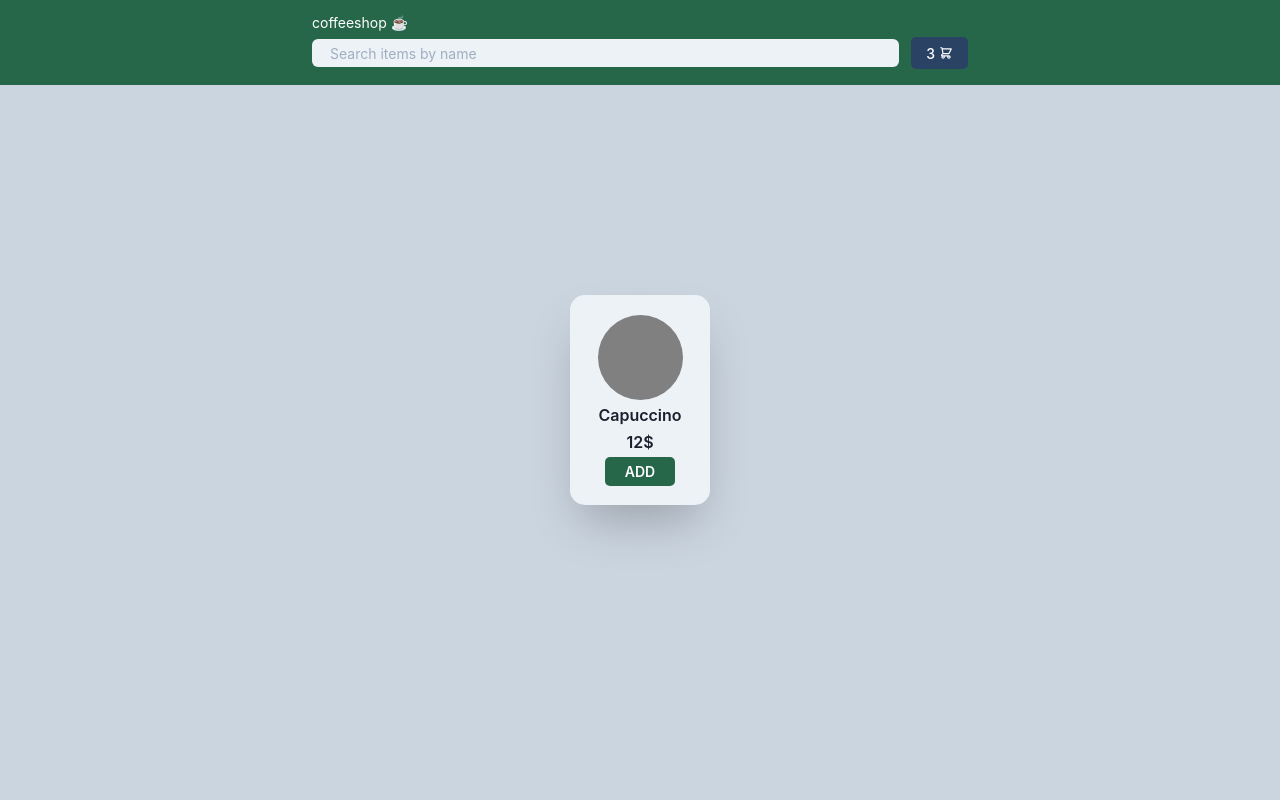
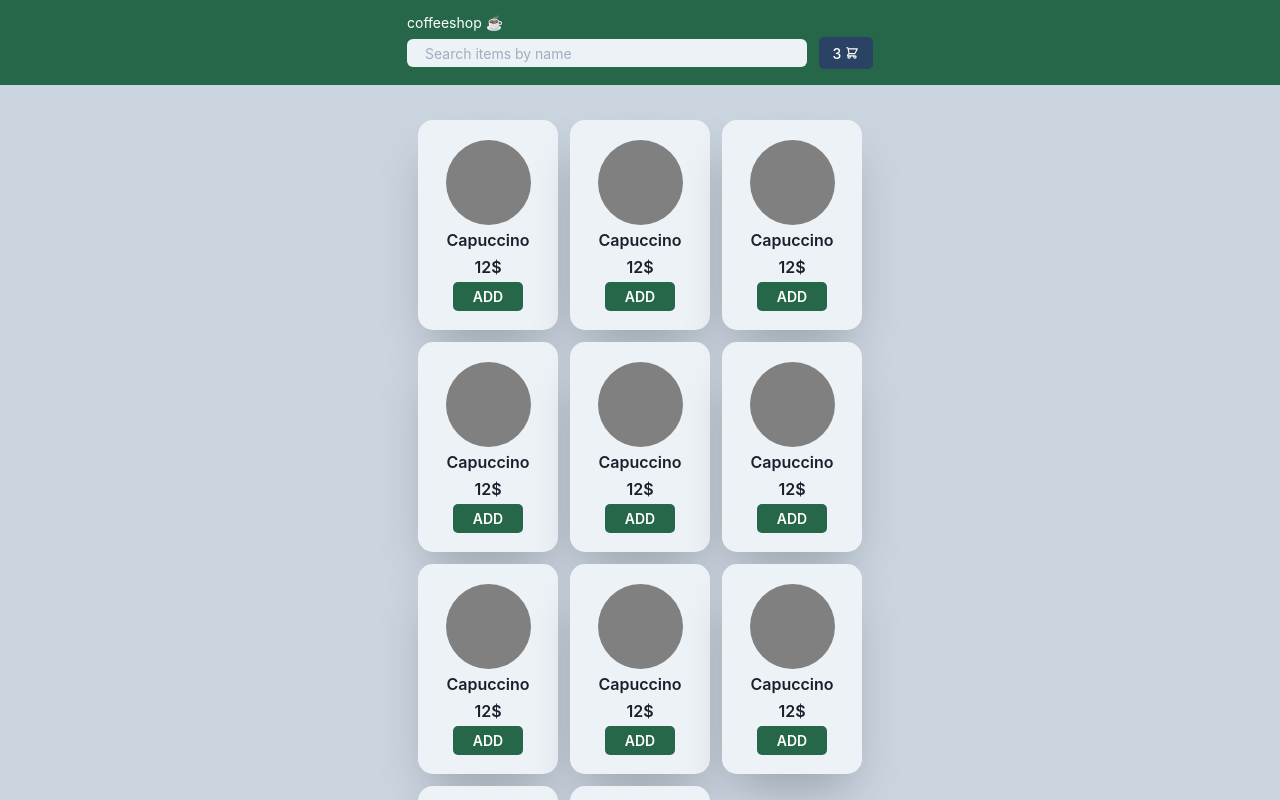
Before and after one commit to j04kh/coffeeshop, a Next.js app: page / in a window 1280 px wide. Shown: the top 800 px of the page. Built offline with nearby package versions, Linux system fonts and the light colour scheme.

Commit message:
Add: Grid

```diff
--- a/src/components/Navbar.tsx
+++ b/src/components/Navbar.tsx
@@ -11,7 +11,7 @@ const Navbar: React.FC = () => {
         h="100%"
         pt={3}
         px={8}
-        maxW="720px"
+        maxW="530px"
       >
         <Text>coffeeshop ☕ </Text>
         <Flex align="center" bottom={0}>
--- a/src/pages/index.tsx
+++ b/src/pages/index.tsx
@@ -1,14 +1,33 @@
 import type { NextPage } from "next";
 import Navbar from "components/Navbar";
-import { Center, Text } from "@chakra-ui/react";
+import { Center, Grid } from "@chakra-ui/react";
 import ProductCard from "components/ProductCard";
 
 const Home: NextPage = () => {
   return (
     <Center bg="gray.300" w="100%" h="100%" minH="100vh">
       <Navbar />
-      <Center w="100%" h="100%" minH="100vh" maxW="720px">
-        <ProductCard title="Capuccino" id="1" price="12" />
+      <Center w="100%" pt="120px" pb="20px" h="100%" minH="100vh" maxW="720px">
+        <Grid
+          templateColumns={{
+            base: "repeat(2, 1fr)",
+            sm: "repeat(3, 1fr)",
+            md: "repeat(3, 1fr)",
+          }}
+          gap={3}
+        >
+          <ProductCard title="Capuccino" id="1" price="12" />
+          <ProductCard title="Capuccino" id="1" price="12" />
+          <ProductCard title="Capuccino" id="1" price="12" />
+          <ProductCard title="Capuccino" id="1" price="12" />
+          <ProductCard title="Capuccino" id="1" price="12" />
+          <ProductCard title="Capuccino" id="1" price="12" />
+          <ProductCard title="Capuccino" id="1" price="12" />
+          <ProductCard title="Capuccino" id="1" price="12" />
+          <ProductCard title="Capuccino" id="1" price="12" />
+          <ProductCard title="Capuccino" id="1" price="12" />
+          <ProductCard title="Capuccino" id="1" price="12" />
+        </Grid>
       </Center>
     </Center>
   );
```
